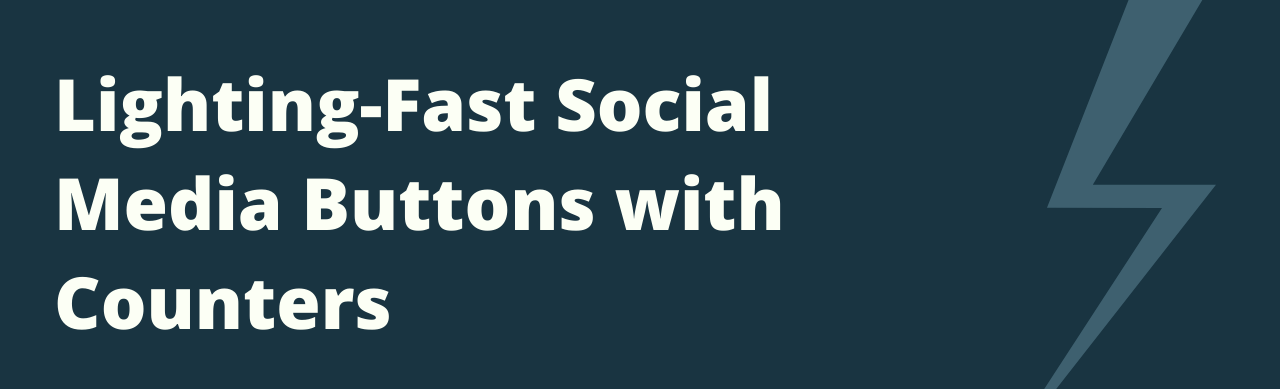
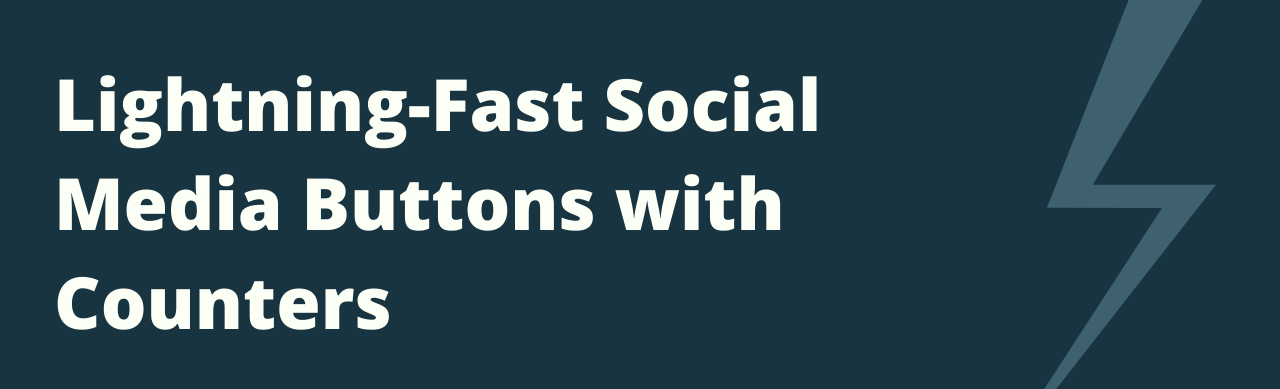
Before and after one commit to xfiveco/fast-social-media-buttons, a website with bundled scripts: page index.html in a window 1280 px wide. Shown: the top 389 px of the page. Built offline with nearby package versions, Linux system fonts and the light colour scheme; no server answers.

Commit message:
Fixing typo

```diff
--- a/index.html
+++ b/index.html
@@ -2,12 +2,12 @@
 <html lang="en" prefix="og: http://ogp.me/ns#">
 <head>
   <meta charset="utf-8">
-  <title>Demo: Lighting-Fast Social Media Buttons with Counters</title>
-  <meta name="description" content="Lighting-fast Social Media Buttons with Counters"/>
+  <title>Demo: Lightning-Fast Social Media Buttons with Counters</title>
+  <meta name="description" content="Lightning-fast Social Media Buttons with Counters"/>
   <link href='https://fonts.googleapis.com/css?family=Open+Sans:400,700,800,400italic' rel='stylesheet' type='text/css'>
   <link href="dist/css/main.min.css" rel="stylesheet" type="text/css">
   <meta name="viewport" content="width=device-width, initial-scale=1">
-  <meta property="og:title" content="Demo: Lighting-Fast Social Media Buttons with Counters" />
+  <meta property="og:title" content="Demo: Lightning-Fast Social Media Buttons with Counters" />
   <meta property="og:description" content="A demo page for a tutorial about creating fast social media buttons with counters with just 1 request and 3kB of code" />
   <meta property="og:type" content="website" />
   <meta property="og:image" content="http://xfiveco.github.io/fast-social-media-buttons/" />
@@ -40,7 +40,7 @@
   </defs>
   </svg>
   <div class="c-container">
-    <h1>Lighting-Fast Social Media Buttons with Counters</h1>
+    <h1>Lightning-Fast Social Media Buttons with Counters</h1>
     <img src="dist/img/bolt.svg" alt="" class="c-bolt">
     <div class="c-strike-through">
       <ul class="o-list-bare c-share-buttons js-share-buttons">
```
Also changed, not shown: README.md.
